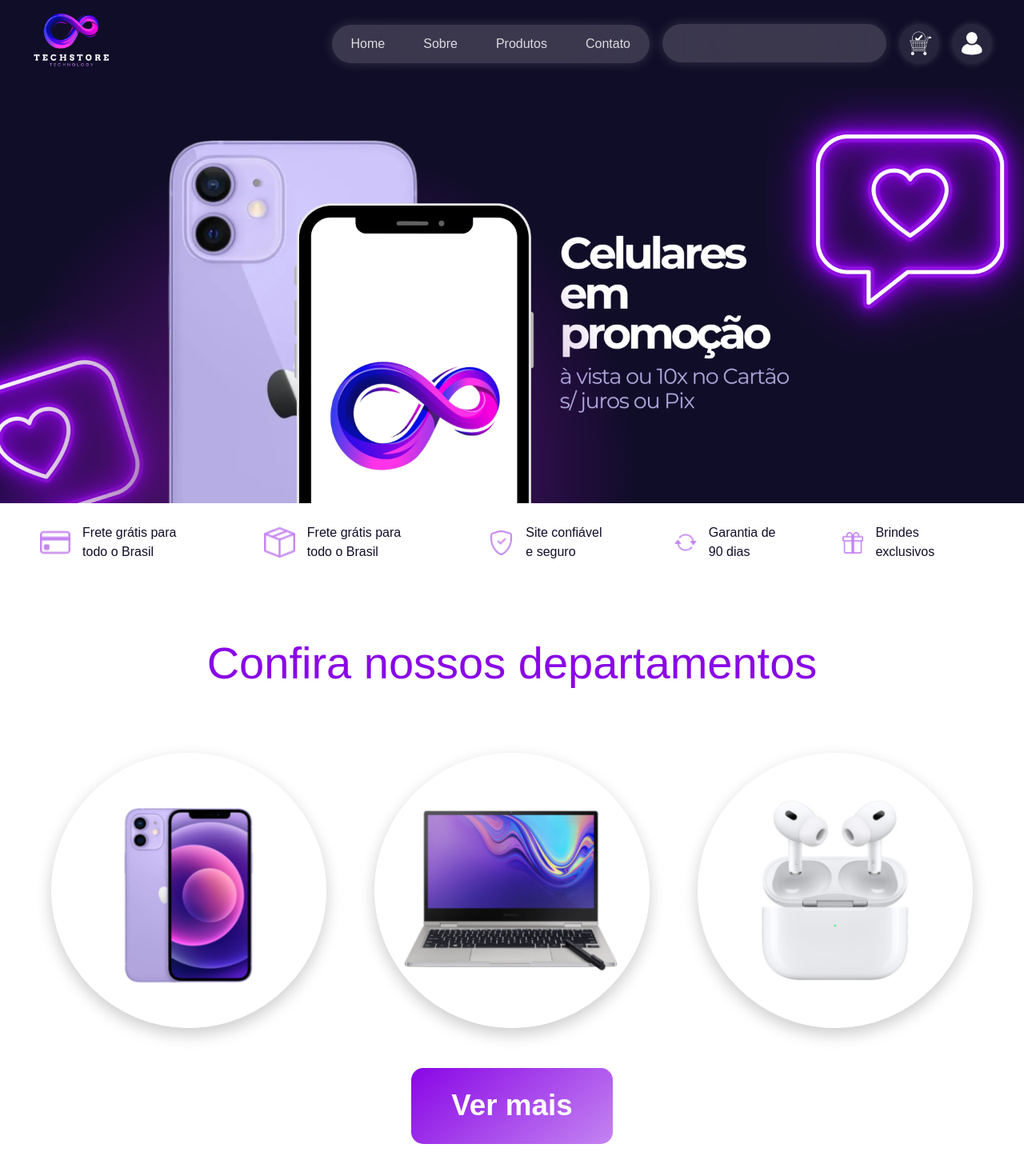
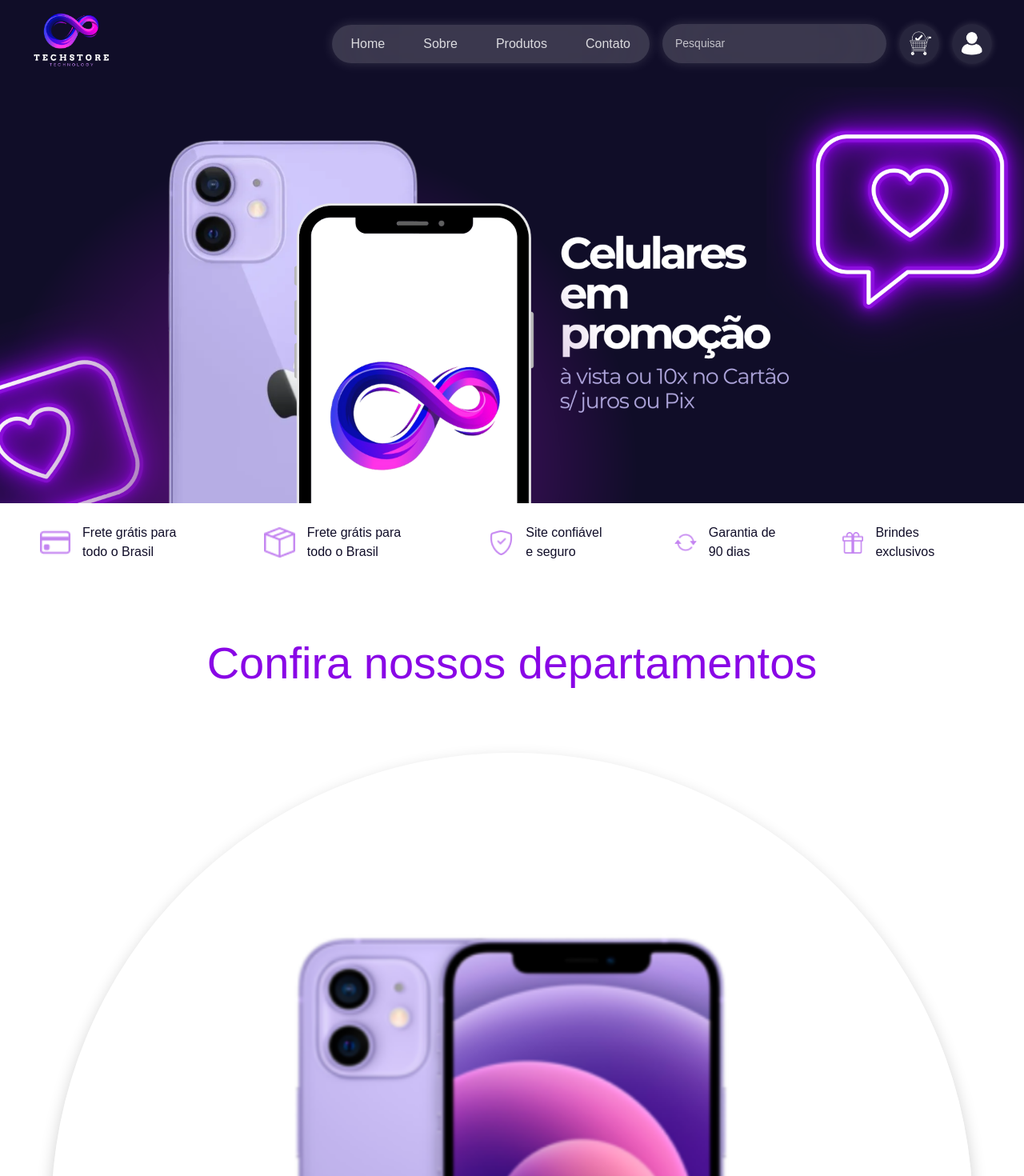
Before and after one commit to Tech-Store-UNI/Front-end, a React (Vite) app: page / in a window 1280 px wide. Shown: the top 1470 px of the page at 80% size. Built offline with nearby package versions, Linux system fonts and the light colour scheme; some icons are missing.

Commit message:
implementacao de responsividade no header no footer e home

```diff
--- a/src/components/navbar/NavBar.tsx
+++ b/src/components/navbar/NavBar.tsx
@@ -8,6 +8,7 @@ import {
   InputAdornment,
   TextField
 } from "@mui/material";
+
 import { Link as RouterLink } from "react-router-dom";
 import logo from "../../img/logoescura.png";
 import carrinho from "../../img/carrinho.png";
@@ -17,22 +18,59 @@ import SearchIcon from "@mui/icons-material/Search";
 
 export const NavBar = () => {
   return (
-        <AppBar position="static" elevation={0} sx={{ backgroundColor: "#100d28", py: 2 }}>
-            <Toolbar sx={{ display: "flex", justifyContent: "space-between", width: "100%" }}>
+    <AppBar
+      position="static"
+      elevation={0}
+      sx={{
+        backgroundColor: "#100d28",
+        py: 2
+      }}
+    >
+      <Toolbar
+        sx={{
+          display: "flex",
+          justifyContent: "space-between",
+          width: "100%",
+          flexWrap: "wrap"
+        }}
+      >
         {/* LOGO */}
-                <Box sx={{ width: "20%", pl: 2 }}>
+        <Box sx={{ width: { xs: "50%", md: "20%" }, pl: 2 }}>
           <Box component={RouterLink} to="/" sx={{ display: "inline-block" }}>
             <Box
               component="img"
               src={logo}
-                            sx={{ width: 100 }}
+              sx={{ width: { xs: 80, md: 100 } }}
             />
           </Box>
         </Box>
 
-                <Box sx={{ width: "80%", justifyContent: "flex-end", display: "flex", alignItems: "center", gap: 2 }}>
-                    {/* LINKS CENTRAL */}
-                    <Stack direction="row" sx={{ backdropFilter: "blur(50px)", backgroundColor: "rgba(255,255,255,0.18)", borderRadius: "30px", boxShadow: "0 0 15px rgba(255,255,255,0.15)", transition: "0.4s ease", "&:hover": { boxShadow: "0 0 15px #c484f1" } }}  >
+        <Box
+          sx={{
+            width: { xs: "50%", md: "80%" },
+            justifyContent: "flex-end",
+            display: "flex",
+            alignItems: "center",
+            gap: 2,
+            flexWrap: "wrap"
+          }}
+        >
+
+          {/* LINKS */}
+          <Stack
+            direction="row"
+            sx={{
+              backdropFilter: "blur(50px)",
+              backgroundColor: "rgba(255,255,255,0.18)",
+              borderRadius: "30px",
+              boxShadow: "0 0 15px rgba(255,255,255,0.15)",
+              transition: "0.4s ease",
+              "&:hover": {
+                boxShadow: "0 0 15px #c484f1"
+              },
+              display: { xs: "none", md: "flex" }
+            }}
+          >
             {headerText.links.map((item) => (
               <Button
                 key={item.path}
@@ -55,17 +93,41 @@ export const NavBar = () => {
           </Stack>
 
           {/* BUSCA */}
-                    <Box sx={{ display: "flex", alignItems: "center", backdropFilter: "blur(50px)", backgroundColor: "rgba(255, 255, 255, 0.18)", borderRadius: "30px", px: 2, py: 1.2, width: 280, boxShadow: "0 0 15px rgba(255,255,255,0.15)", transition: "0.4s ease", "&:hover": { boxShadow: "0 0 15px #c484f1", }, }} >
+          <Box
+            sx={{
+              display: { xs: "none", md: "flex" },
+              alignItems: "center",
+              backdropFilter: "blur(50px)",
+              backgroundColor: "rgba(255, 255, 255, 0.18)",
+              borderRadius: "30px",
+              px: 2,
+              py: 1.2,
+              width: 280,
+              boxShadow: "0 0 15px rgba(255,255,255,0.15)",
+              transition: "0.4s ease",
+              "&:hover": {
+                boxShadow: "0 0 15px #c484f1"
+              }
+            }}
+          >
             <TextField
               variant="standard"
               fullWidth
+              placeholder="Pesquisar"
               InputProps={{
                 disableUnderline: true,
-                                sx: { color: "#fff", fontSize: 14, },
+                sx: {
+                  color: "#fff",
+                  fontSize: 14
+                },
                 endAdornment: (
                   <InputAdornment position="end">
                     <SearchIcon
-                                            sx={{ color: "#fff", fontSize: 25, cursor: "pointer" }}
+                      sx={{
+                        color: "#fff",
+                        fontSize: 25,
+                        cursor: "pointer"
+                      }}
                     />
                   </InputAdornment>
                 ),
@@ -73,8 +135,8 @@ export const NavBar = () => {
               sx={{
                 "& input::placeholder": {
                   color: "rgba(255,255,255,0.7)",
-                                    opacity: 1,
-                                },
+                  opacity: 1
+                }
               }}
             />
           </Box>
@@ -106,6 +168,7 @@ export const NavBar = () => {
               </IconButton>
             ))}
           </Stack>
+
         </Box>
       </Toolbar>
     </AppBar>
--- a/src/pages/Home/Home.tsx
+++ b/src/pages/Home/Home.tsx
@@ -1,4 +1,4 @@
-import React from 'react';
+import React from "react";
 import { Box, Typography } from "@mui/material";
 import { Swiper, SwiperSlide } from "swiper/react";
 import { Autoplay, Pagination } from "swiper/modules";
@@ -7,7 +7,7 @@ import "swiper/css/pagination";
 import { bannerData, benefitsData, fotosDepartamento } from "./util/util";
 import { productsData } from "../../components/Cards-Produtos/util/util.produtos";
 import { GradientButton } from "../../components/GradientButton/GradientButton";
-import { CarouselSection } from '../../components/Cards-Produtos/CarouselSection';
+import { CarouselSection } from "../../components/Cards-Produtos/CarouselSection";
 
 export const Home: React.FC = () => {
 
@@ -20,32 +20,38 @@ export const Home: React.FC = () => {
   return (
     <Box sx={{ bgcolor: "primary.contrastText" }}>
 
-            {/* ================= BANNER PRINCIPAL ================= */}
       <Box sx={{ width: "100%" }}>
-                <Swiper
-                    slidesPerView={1}
-                    modules={[Autoplay, Pagination]}
-                    autoplay={{ delay: 4000 }}
-                    loop
-                >
+        <Swiper slidesPerView={1} modules={[Autoplay, Pagination]} autoplay={{ delay: 4000 }} loop>
           {bannerData.map((item) => (
             <SwiperSlide key={item.id}>
-                            <Box
-                                component="img"
-                                src={item.image}
-                                alt={item.alt}
-                                sx={{ width: "100%", display: "block" }}
-                            />
+              <Box component="img" src={item.image} alt={item.alt} sx={{ width: "100%", display: "block" }} />
             </SwiperSlide>
           ))}
         </Swiper>
       </Box>
 
-            {/* ================= BENEFÍCIOS ================= */}
-            <Box sx={{ display: "flex", justifyContent: "center", width: "100%", gap: "25px", py: "25px" }} >
+      <Box
+        sx={{
+          display: "flex",
+          justifyContent: "center",
+          width: "100%",
+          gap: { xs: 3, md: "25px" },
+          py: "25px",
+          flexWrap: "wrap"
+        }}
+      >
         {benefitsData.map((item) => (
-                    <Box key={item.id} sx={{ display: "flex", alignItems: "center", gap: "15px", color: "primary.main" }}>
-                        <Box component="img" src={item.icon} alt={item.text} sx={{ width: "15%" }} />
+          <Box
+            key={item.id}
+            sx={{
+              display: "flex",
+              alignItems: "center",
+              gap: "15px",
+              color: "primary.main",
+              width: { xs: "45%", md: "auto" }
+            }}
+          >
+            <Box component="img" src={item.icon} alt={item.text} sx={{ width: { xs: 30, md: "15%" } }} />
             <Typography sx={{ width: "50%", fontSize: "1em" }}>
               {item.text}
             </Typography>
@@ -53,25 +59,40 @@ export const Home: React.FC = () => {
         ))}
       </Box>
 
-            {/* ================= DEPARTAMENTOS ================= */}
-            <Box sx={{ display: "flex", alignItems: "center", flexDirection: "column", margin: "60px 0 100px" }} >
-                <Typography sx={{ fontSize: { xs: "2rem", md: "3.5em" }, color: "secondary.main" }}>
+      <Box sx={{ display: "flex", alignItems: "center", flexDirection: "column", margin: "60px 0 100px" }}>
+
+        <Typography sx={{ fontSize: { xs: "2rem", md: "3.5em" }, color: "secondary.main", textAlign: "center" }}>
           Confira nossos departamentos
         </Typography>
 
-                <Box sx={{ width: "90%", gap: "60px", display: "flex", justifyContent: "center", mt: "70px", mb: "50px" }} >
+        <Box
+          sx={{
+            width: "90%",
+            gap: { xs: 3, md: "60px" },
+            display: "flex",
+            justifyContent: "center",
+            mt: "70px",
+            mb: "50px",
+            flexWrap: "wrap"
+          }}
+        >
           {fotosDepartamento.map((item) => (
             <Box
               key={item.id}
               component="a"
               href="#"
-                            sx={{ width: "100%", display: "flex", justifyContent: "center", textDecoration: "none" }}
+              sx={{
+                width: { xs: "40%", md: "100%" },
+                display: "flex",
+                justifyContent: "center",
+                textDecoration: "none"
+              }}
             >
               <Box
                 component="img"
                 src={item.imagem}
                 sx={{
-                                    width: "100%",
+                  width: { xs: 120, md: "100%" },
                   borderRadius: "50%",
                   boxShadow: "0 8px 20px rgba(0,0,0,0.2)",
                   transition: "0.5s ease",
@@ -84,10 +105,10 @@ export const Home: React.FC = () => {
             </Box>
           ))}
         </Box>
+
         <GradientButton>Ver mais</GradientButton>
       </Box>
 
-            {/* ================= SEÇÕES DE PRODUTOS (CARROSSEL) ================= */}
       {sections.map((section) => (
         <CarouselSection
           key={section.id}
```
Also changed, not shown: src/components/Footer/Footer.tsx (+50 -46 lines). Lines whose indentation alone changed are shown as unchanged.
